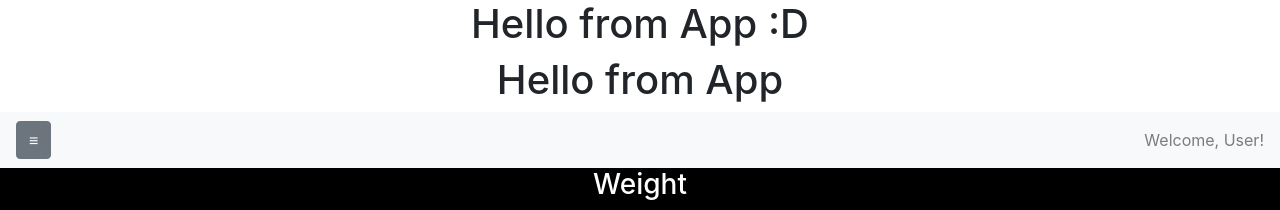
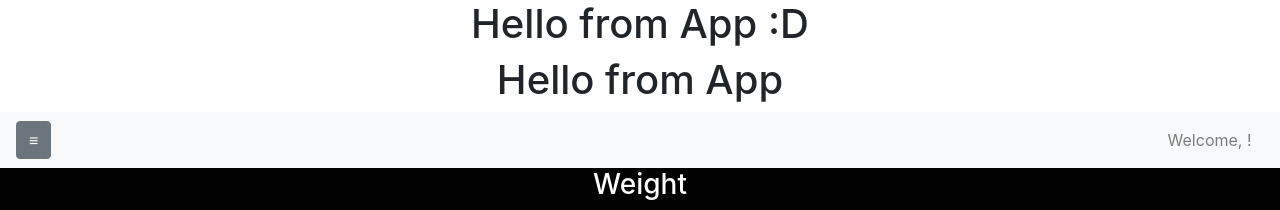
Before and after one commit to bw-weightlifting-journal-3/frontend-weight-lifting, a React (Create React App) app in the folder weight-lifting/: page / in a window 1280 px wide. Shown: the top 210 px of the page. Built offline with nearby package versions, Linux system fonts and the light colour scheme; no server answers; the HTML template or start-up script is replaced by a standard one.

Commit message:
styled nav

```diff
--- a/weight-lifting/src/Components/Counter.jsx
+++ b/weight-lifting/src/Components/Counter.jsx
@@ -6,14 +6,14 @@ export default function Counter1() {
   const [count2, setCount2] = useState(100);
 
   const addNumber1 = () => {
-    setCount1(count1 => count1 + 1);
+    setCount1(count1 => parseInt(count1) + 1);
   };
   const subtractNumber1 = () => {
     setCount1(count1 => count1 - 1);
   };
 
   const addNumber2 = () => {
-    setCount2(count2 => count2 + 1);
+    setCount2(count2 => parseInt(count2) + 1);
   };
   const subtractNumber2 = () => {
     setCount2(count2 => count2 - 1);
--- a/weight-lifting/src/Components/Navigation.jsx
+++ b/weight-lifting/src/Components/Navigation.jsx
@@ -16,13 +16,19 @@ import {
   NavbarText
 } from 'reactstrap';
 
+const user = {
+  marginRight: "1%",
+}
+
 const Navigation = (props) => {
+  const [name, setName] = useState("");
 
   useEffect(() => {
     axiosWithAuth()
       .get("api/user")
       .then(res => {
         console.log(res);
+        setName(res.data.name);
       })
       .catch(err => {
         console.log(err)
@@ -60,9 +66,12 @@ const Navigation = (props) => {
               </DropdownMenu>
             </UncontrolledDropdown>
           </Nav>
-          <NavbarText>Welcome, User!</NavbarText>
+          <NavbarText style={user}>Welcome, {name}!</NavbarText>
         </Collapse>
       </Navbar>
+      <div>
+
+      </div>
     </div>
   );
 }
```
